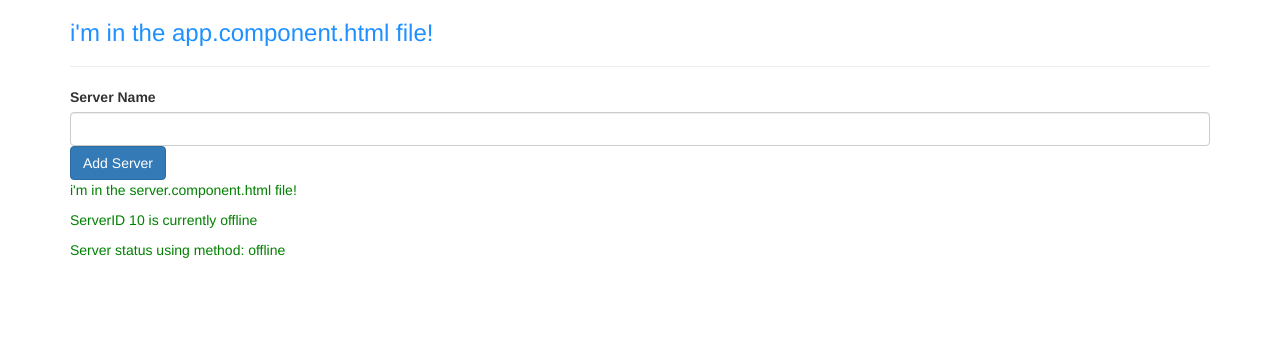
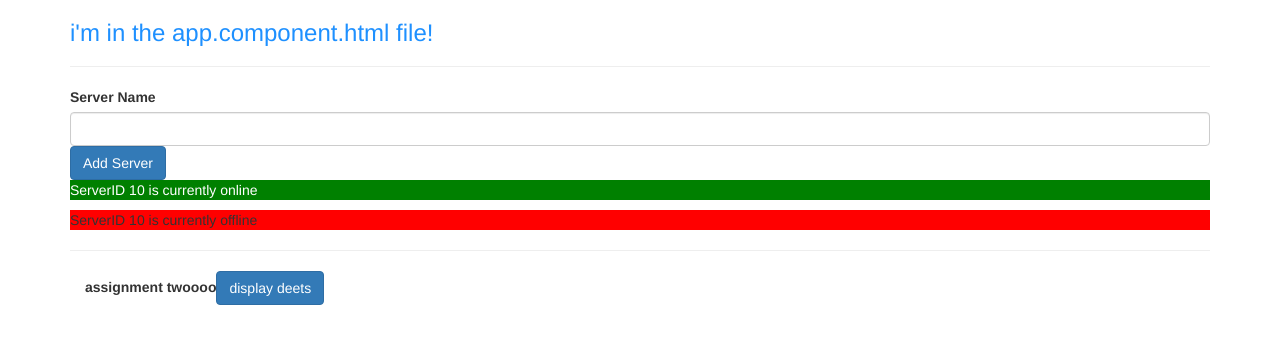
Before and after one commit to jyk88/udemy_angular4, an Angular app: page / in a window 1280 px wide. Shown: the top 344 px of the page. Built offline with nearby package versions, Linux system fonts and the light colour scheme.

Commit message:
attempting assignment number 3. not quite working yet...

```diff
--- a/src/app/server/server.component.css
+++ /dev/null
@@ -1,3 +0,0 @@
-p {
-    color: green;
-}
--- a/src/app/server/server.component.html
+++ b/src/app/server/server.component.html
@@ -1,4 +1,9 @@
-<p>i'm in the server.component.html file!</p>
-<p>ServerID {{ serverId }} is currently {{ serverStatus }} </p>
+<!-- ngStyle is a directive used to configure CSS properties
+  but here we used getColor to get the status of the server and output different
+  color names in string format and pass it in accordingly.
+-->
 
-<p>Server status using method: {{ getServerStatus() }}</p>
+<p
+[ngStyle]="{backgroundColor: getColor()}"
+[ngClass]="{online: serverStatus == 'online'}"
+>ServerID {{ serverId }} is currently {{ getServerStatus() }} </p>
--- a/src/app/server/server.component.ts
+++ b/src/app/server/server.component.ts
@@ -7,14 +7,31 @@ in the index.html file
 @Component({
   selector: 'app-server',
   templateUrl: './server.component.html',
-    styleUrls: ['./server.component.css']
+  styles: [`
+
+    .online {
+    color: white;
+    }
+
+    `]
 })
 
 // decorator : enhance your component "class"
 export class ServerComponent {
   serverId = 10;
   serverStatus = 'offline';
+
+  constructor() {
+    this.serverStatus = Math.random() > 0.5 ? 'online' : 'offline';
+  }
+
+
   getServerStatus() {
     return this.serverStatus;
   }
+
+  getColor() {
+    return this.serverStatus === 'online' ? 'green' : 'red';
+
   }
+}
--- a/src/app/servers/servers.component.html
+++ b/src/app/servers/servers.component.html
@@ -41,4 +41,34 @@ it's not super common but you can do it.
   <p>No server was created! :cry: </p>
 </ng-template> -->
 <p *ngIf="serverCreated">server was created! server name is {{serverName}}</p>
-<app-server></app-server>
+<app-server *ngFor='let server of servers'></app-server>
+
+<hr>
+<div class="container">
+  <div class="row">
+    <div class="col-xs-6">
+      <label>assignment twoooo</label>
+      <button class="btn btn-primary" (click)="onButtonClick()">display deets</button>
+    </div>
+    <div class="col-xs-6">
+      <p [hidden]="clickCounter % 2 == 0">
+        super-secret-password: tuna
+      </p>
+    </div>
+  </div>
+</div>
+
+
+
+<div *ngFor="let log of logArray">
+  <p *ngIf="(clickCounter >= 5) else noColor" [ngStyle]="{backgroundColor: getBackgroundColor()}" [ngClass]="{whiteColor: clickCounter >= 5}">the button was clicked {{ clickCounter }} times</p>
+  <ng-template #noColor>
+    <p>the button was clicked {{ clickCounter }} times</p>
+  </ng-template>
+</div>
+
+
+<!-- <p
+[ngStyle]="{backgroundColor: getColor()}"
+[ngClass]="{online: serverStatus == 'online'}"
+>ServerID {{ serverId }} is currently {{ getServerStatus() }} </p> -->
--- a/src/app/servers/servers.component.ts
+++ b/src/app/servers/servers.component.ts
@@ -5,7 +5,13 @@ import { Component, OnInit } from '@angular/core';
 @Component({
   selector: 'app-servers',
   templateUrl: './servers.component.html',
-  styleUrls: ['./servers.component.css']
+  styles: [`
+
+      .whiteColor {
+      color: white;
+      }
+
+      `]
 })
 export class ServersComponent implements OnInit {
 
@@ -14,6 +20,9 @@ export class ServersComponent implements OnInit {
   serverName = '';
   username = 'testUsername';
   serverCreated = false;
+  servers = ['testServer1', 'testServer2'];
+  clickCounter = 0;
+  logArray = [];
 
   constructor() {
     setTimeout(() => {
@@ -26,6 +35,7 @@ export class ServersComponent implements OnInit {
 
   onCreateServer() {
     this.serverCreated = true;
+    this.servers.push(this.serverName);
     this.serverCreationStatus = 'server was created! server name is ' + this.serverName;
   }
 
@@ -38,4 +48,14 @@ export class ServersComponent implements OnInit {
   onAddUsername() {
     this.username = '';
   }
+
+  onButtonClick() {
+    this.clickCounter++;
+    this.logArray.push(this.clickCounter);
+  }
+
+  getBackgroundColor() {
+    return this.clickCounter >= 5 ? 'blue' : 'white';
+  }
+
 }
```
Lines whose indentation alone changed are shown as unchanged.
